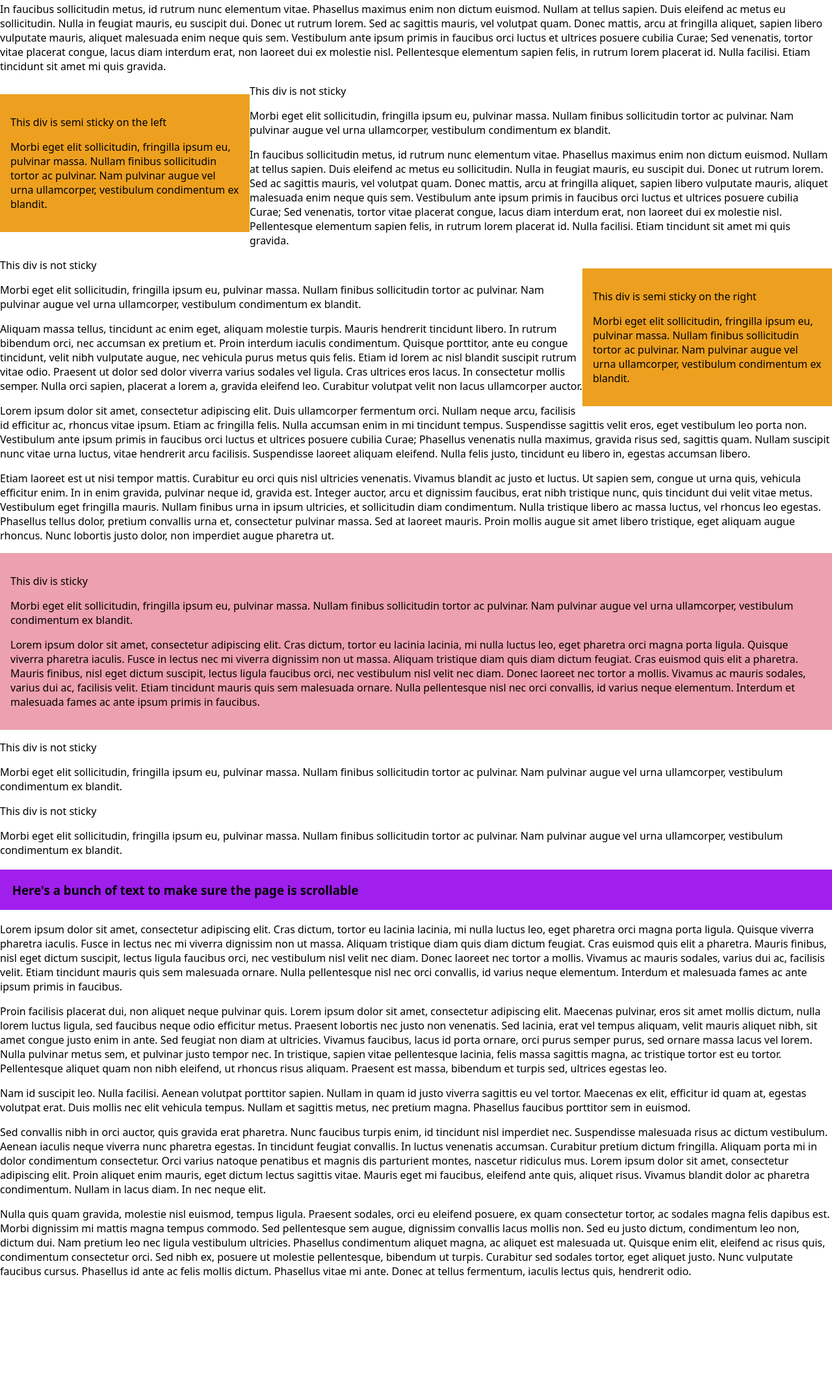
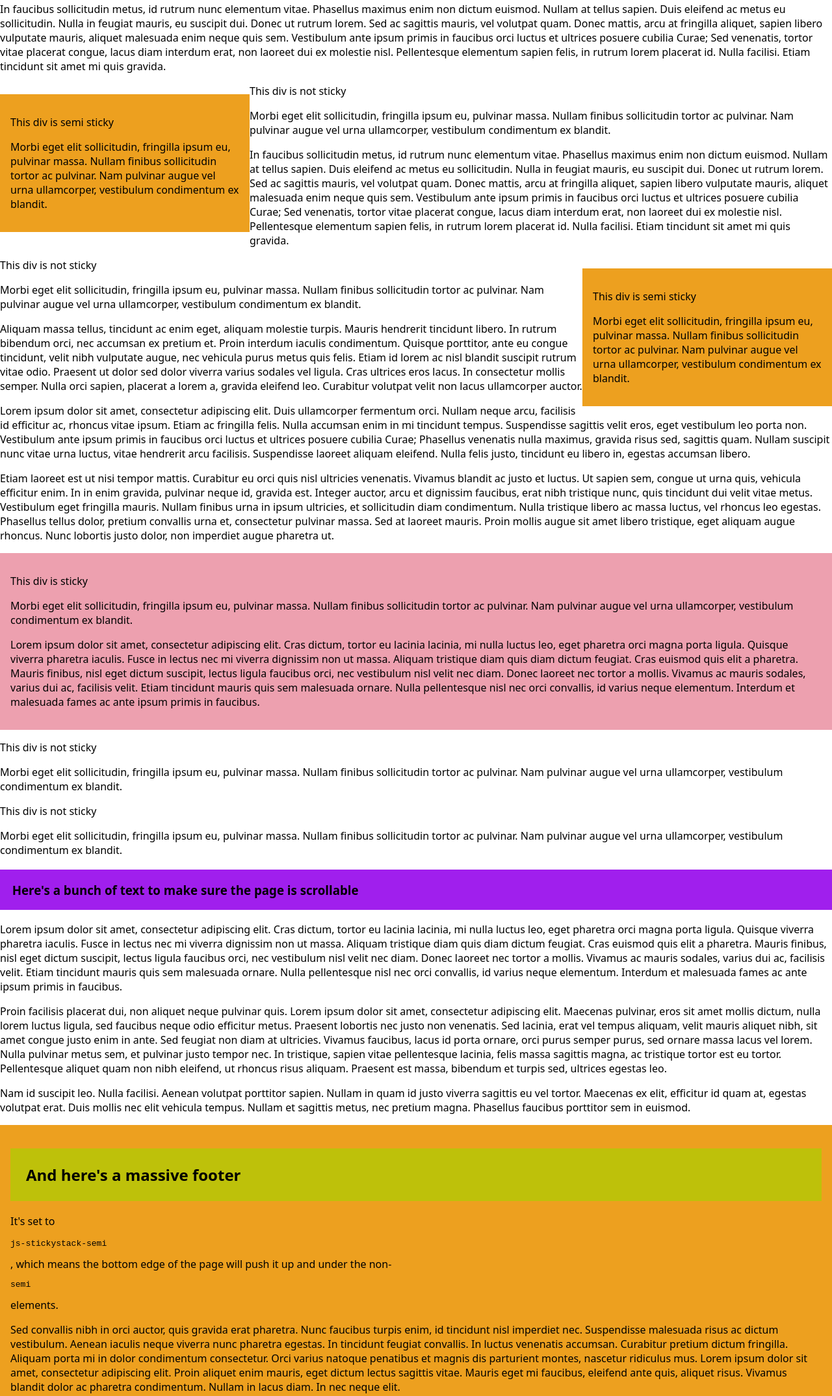
Before and after one commit to jrsouth/stickystack, a website: page index.html in a window 1280 px wide. Shown: the part 1003-3151 px from the top of the page at 65% size. Before the commit the page ends 2986 px from the top, so only its background shows below. Drawn offline with Linux system fonts and the light colour scheme.

Commit message:
Update index.html with a large footer

```diff
--- a/index.html
+++ b/index.html
@@ -39,7 +39,7 @@
 
 <div class="js-stickystack js-stickystack-semi highlight left">
 
-    <p>This div is semi sticky on the left</p>
+    <p>This div is semi sticky</p>
 
     <p>Morbi eget elit sollicitudin, fringilla ipsum eu, pulvinar massa. Nullam finibus sollicitudin tortor ac pulvinar. Nam pulvinar augue vel urna ullamcorper, vestibulum condimentum ex blandit.</p>
 
@@ -57,7 +57,7 @@
 
 <div class="js-stickystack js-stickystack-semi highlight right">
 
-    <p>This div is semi sticky on the right</p>
+    <p>This div is semi sticky</p>
 
     <p>Morbi eget elit sollicitudin, fringilla ipsum eu, pulvinar massa. Nullam finibus sollicitudin tortor ac pulvinar. Nam pulvinar augue vel urna ullamcorper, vestibulum condimentum ex blandit.</p>
 
@@ -111,9 +111,20 @@
 
 <p>Nam id suscipit leo. Nulla facilisi. Aenean volutpat porttitor sapien. Nullam in quam id justo viverra sagittis eu vel tortor. Maecenas ex elit, efficitur id quam at, egestas volutpat erat. Duis mollis nec elit vehicula tempus. Nullam et sagittis metus, nec pretium magna. Phasellus faucibus porttitor sem in euismod.</p>
 
+<div id="footer" class="js-stickystack js-stickystack-semi highlight">
+
+<h2>And here's a massive footer</h2>
+
+<p>It's set to <pre>js-stickystack-semi</pre>, which means the bottom edge of the page will push it up and under the non-<pre>semi</pre> elements.</p>
+
+<p>Sed convallis nibh in orci auctor, quis gravida erat pharetra. Nunc faucibus turpis enim, id tincidunt nisl imperdiet nec. Suspendisse malesuada risus ac dictum vestibulum. Aenean iaculis neque viverra nunc pharetra egestas. In tincidunt feugiat convallis. In luctus venenatis accumsan. Curabitur pretium dictum fringilla. Aliquam porta mi in dolor condimentum consectetur. Orci varius natoque penatibus et magnis dis parturient montes, nascetur ridiculus mus. Lorem ipsum dolor sit amet, consectetur adipiscing elit. Proin aliquet enim mauris, eget dictum lectus sagittis vitae. Mauris eget mi faucibus, eleifend ante quis, aliquet risus. Vivamus blandit dolor ac pharetra condimentum. Nullam in lacus diam. In nec neque elit.</p>
+
+<p>Sed convallis nibh in orci auctor, quis gravida erat pharetra. Nunc faucibus turpis enim, id tincidunt nisl imperdiet nec. Suspendisse malesuada risus ac dictum vestibulum. Aenean iaculis neque viverra nunc pharetra egestas. In tincidunt feugiat convallis. In luctus venenatis accumsan. Curabitur pretium dictum fringilla. Aliquam porta mi in dolor condimentum consectetur. Orci varius natoque penatibus et magnis dis parturient montes, nascetur ridiculus mus. Lorem ipsum dolor sit amet, consectetur adipiscing elit. Proin aliquet enim mauris, eget dictum lectus sagittis vitae. Mauris eget mi faucibus, eleifend ante quis, aliquet risus. Vivamus blandit dolor ac pharetra condimentum. Nullam in lacus diam. In nec neque elit.</p>
+
 <p>Sed convallis nibh in orci auctor, quis gravida erat pharetra. Nunc faucibus turpis enim, id tincidunt nisl imperdiet nec. Suspendisse malesuada risus ac dictum vestibulum. Aenean iaculis neque viverra nunc pharetra egestas. In tincidunt feugiat convallis. In luctus venenatis accumsan. Curabitur pretium dictum fringilla. Aliquam porta mi in dolor condimentum consectetur. Orci varius natoque penatibus et magnis dis parturient montes, nascetur ridiculus mus. Lorem ipsum dolor sit amet, consectetur adipiscing elit. Proin aliquet enim mauris, eget dictum lectus sagittis vitae. Mauris eget mi faucibus, eleifend ante quis, aliquet risus. Vivamus blandit dolor ac pharetra condimentum. Nullam in lacus diam. In nec neque elit.</p>
 
 <p>Nulla quis quam gravida, molestie nisl euismod, tempus ligula. Praesent sodales, orci eu eleifend posuere, ex quam consectetur tortor, ac sodales magna felis dapibus est. Morbi dignissim mi mattis magna tempus commodo. Sed pellentesque sem augue, dignissim convallis lacus mollis non. Sed eu justo dictum, condimentum leo non, dictum dui. Nam pretium leo nec ligula vestibulum ultricies. Phasellus condimentum aliquet magna, ac aliquet est malesuada ut. Quisque enim elit, eleifend ac risus quis, condimentum consectetur orci. Sed nibh ex, posuere ut molestie pellentesque, bibendum ut turpis. Curabitur sed sodales tortor, eget aliquet justo. Nunc vulputate faucibus cursus. Phasellus id ante ac felis mollis dictum. Phasellus vitae mi ante. Donec at tellus fermentum, iaculis lectus quis, hendrerit odio.</p>
 
+</div>
 </body>
 </html>
```
